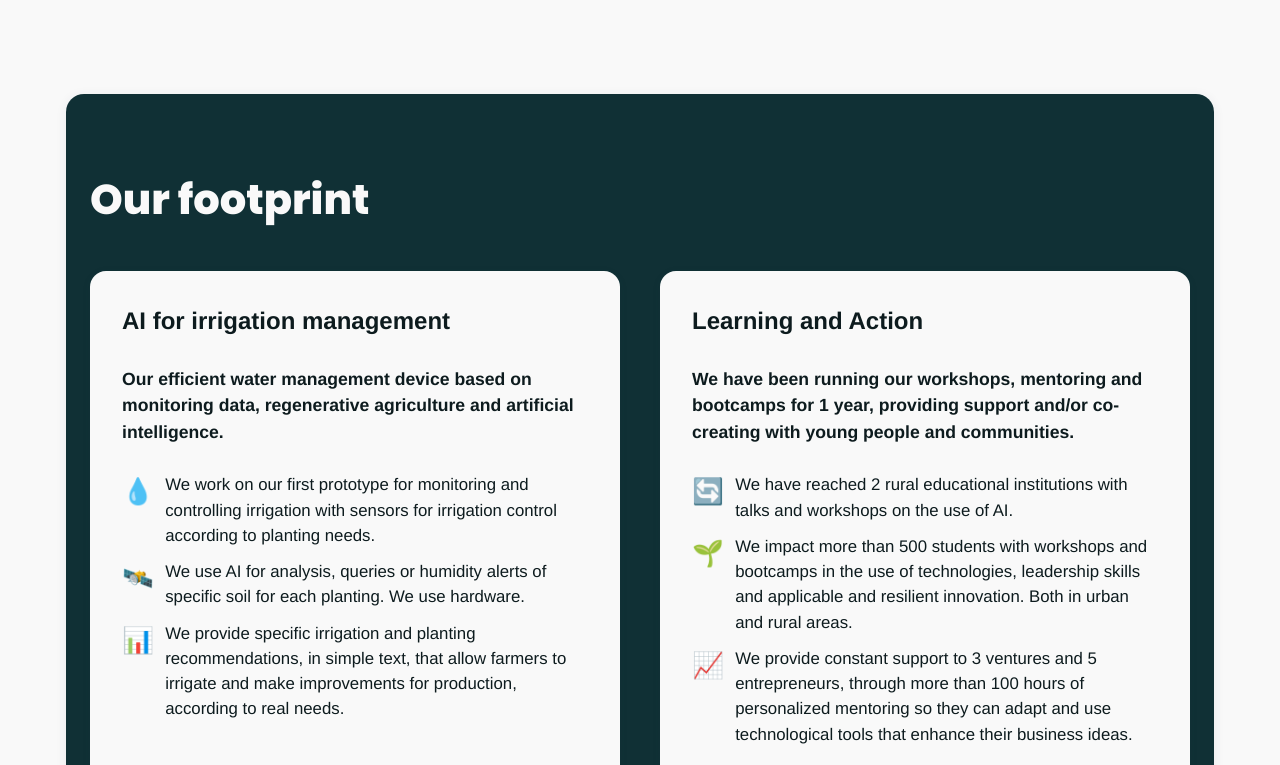
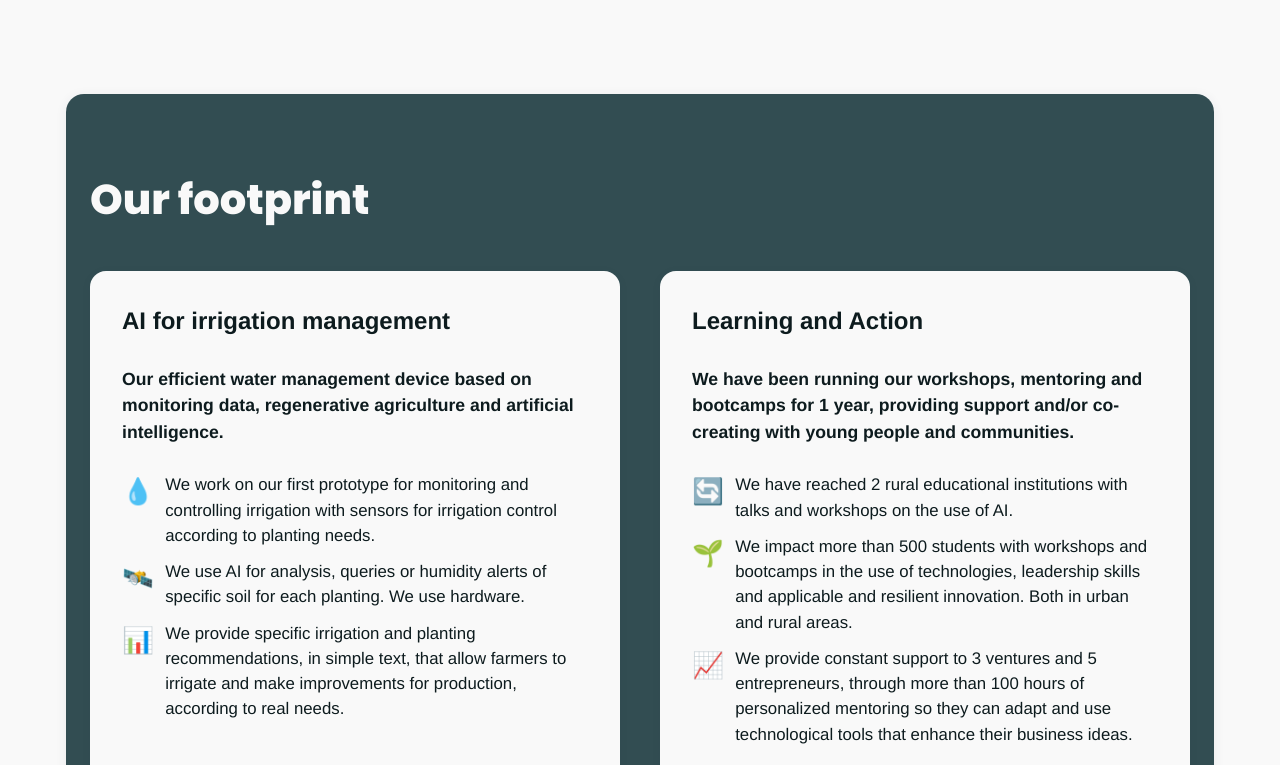
Before and after one commit to liwaisi-tech/liwaisi-tech.github.io, a React (Vite) app: page / in a window 1280 px wide. Shown: the part 1947-2712 px from the top of the page. Built offline with nearby package versions, Linux system fonts and the light colour scheme; no server answers.

Commit message:
style(brand): add 85% alpha to ImpactSection bg for softer visual weight

```diff
--- a/src/components/ImpactSection/ImpactSection.module.css
+++ b/src/components/ImpactSection/ImpactSection.module.css
@@ -1,7 +1,7 @@
 .impact-section {
     margin-top: 3rem;
-    /* Q1 resolved: section bg → Verde Tierra (manual 3.4: fondos secundarios y separación de bloques) */
-    background: var(--color-bg-secondary);
+    /* Q1 resolved: section bg → Verde Tierra con ~85% alpha (manual 3.4: fondos secundarios; transparencia para evitar solidez visual) */
+    background: rgba(16, 48, 53, 0.85);
     border-radius: 18px;
     padding: 2.5rem 1.5rem;
     max-width: 1100px;
```
